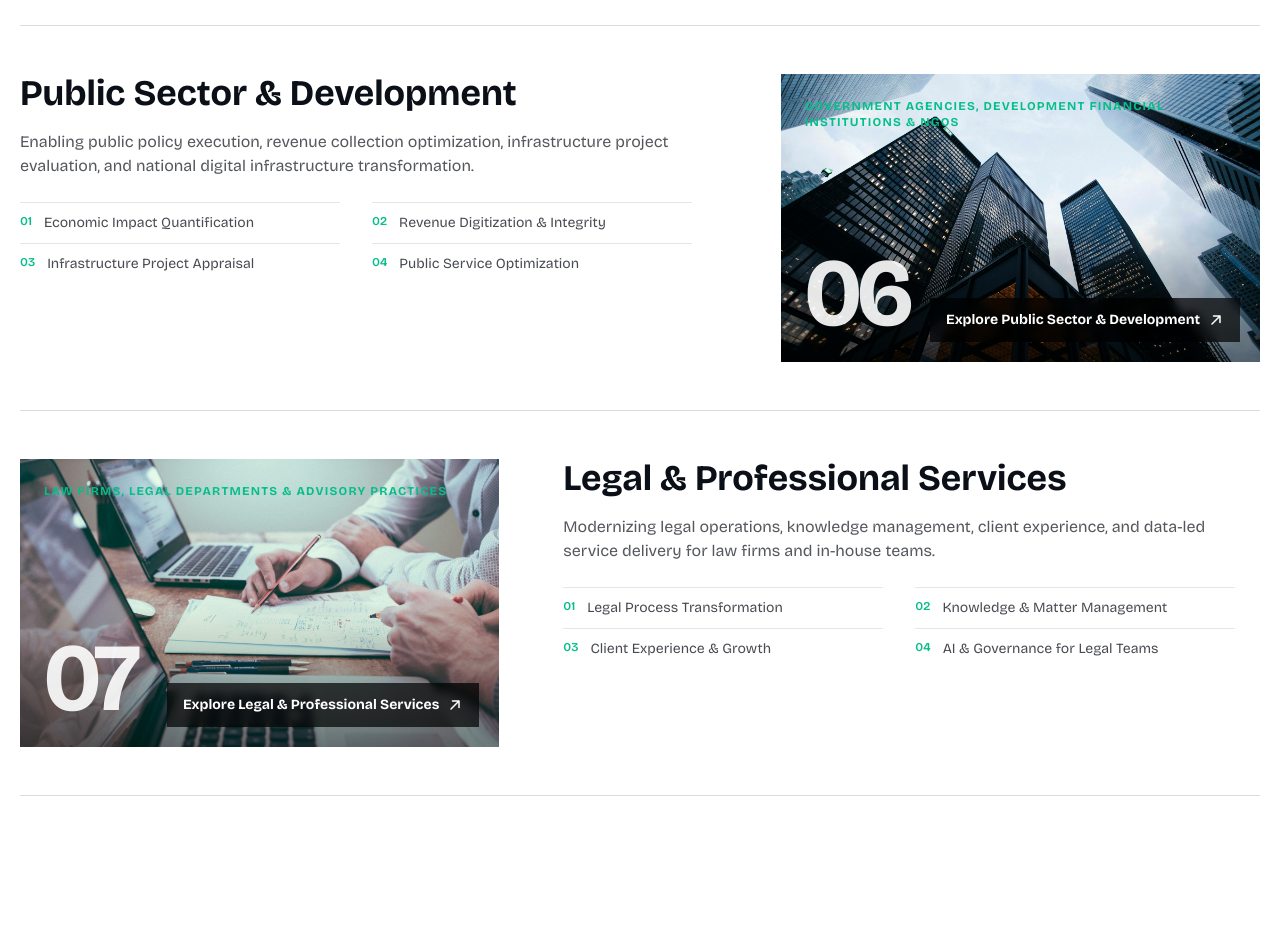
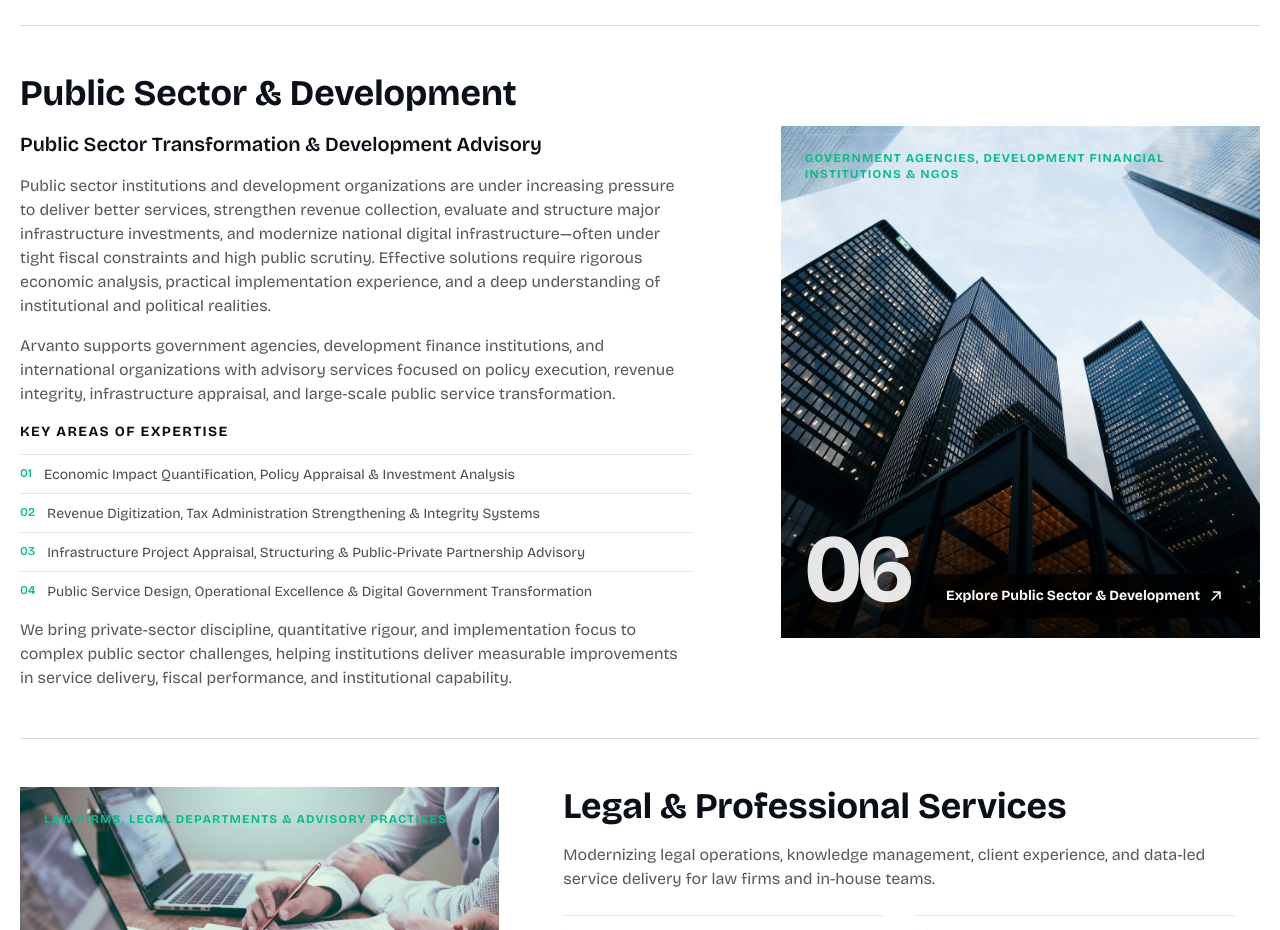
Before and after one commit to k-clinton/Arvanto, a Next.js app: page /industries in a window 1280 px wide. Shown: the part 4240-5170 px from the top of the page. Built offline with nearby package versions, Linux system fonts and the light colour scheme.

Commit message:
feat: add detailed listing content and expertise areas for Public Sector & Development industry

```diff
--- a/src/data/industries.ts
+++ b/src/data/industries.ts
@@ -278,6 +278,21 @@ export const INDUSTRIES: Industry[] = [
     name: "Public Sector & Development",
     tagline: "Government Agencies, Development Financial Institutions & NGOs",
     description: "Enabling public policy execution, revenue collection optimization, infrastructure project evaluation, and national digital infrastructure transformation.",
+    listingContent: {
+      subheading: "Public Sector Transformation & Development Advisory",
+      paragraphs: [
+        "Public sector institutions and development organizations are under increasing pressure to deliver better services, strengthen revenue collection, evaluate and structure major infrastructure investments, and modernize national digital infrastructure—often under tight fiscal constraints and high public scrutiny. Effective solutions require rigorous economic analysis, practical implementation experience, and a deep understanding of institutional and political realities.",
+        "Arvanto supports government agencies, development finance institutions, and international organizations with advisory services focused on policy execution, revenue integrity, infrastructure appraisal, and large-scale public service transformation.",
+      ],
+      expertise: [
+        "Economic Impact Quantification, Policy Appraisal & Investment Analysis",
+        "Revenue Digitization, Tax Administration Strengthening & Integrity Systems",
+        "Infrastructure Project Appraisal, Structuring & Public-Private Partnership Advisory",
+        "Public Service Design, Operational Excellence & Digital Government Transformation",
+      ],
+      closingParagraph:
+        "We bring private-sector discipline, quantitative rigour, and implementation focus to complex public sector challenges, helping institutions deliver measurable improvements in service delivery, fiscal performance, and institutional capability.",
+    },
     image: "/images/page-hero-city.jpg",
     heroImages: [
       "/images/page-hero-city.jpg",
```
